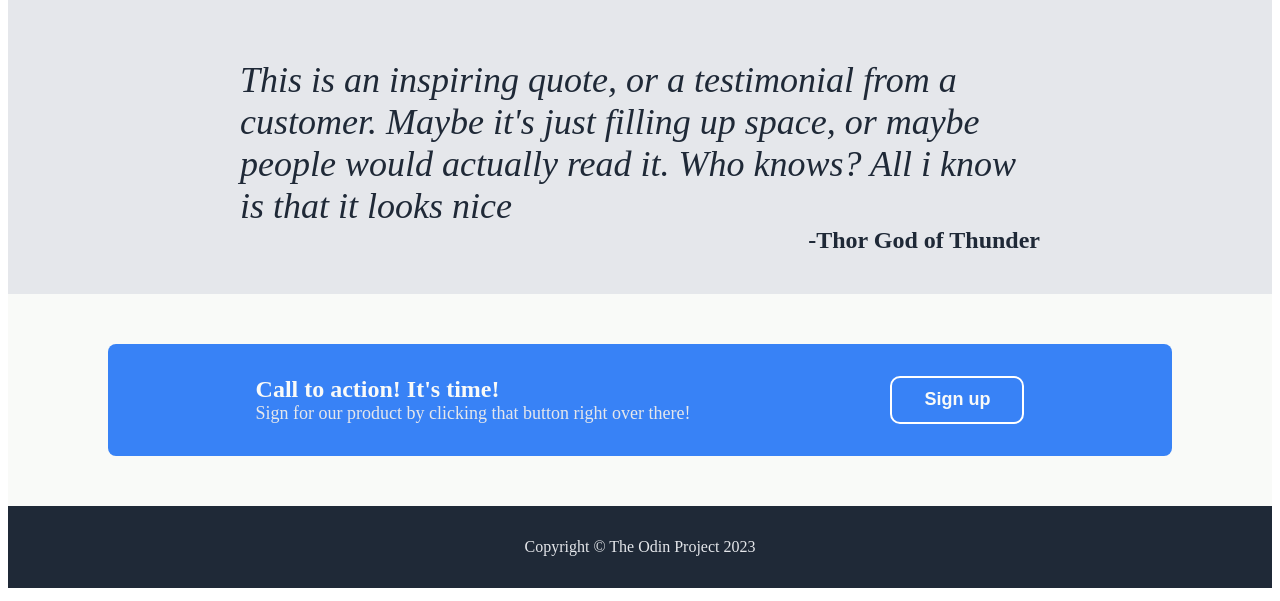
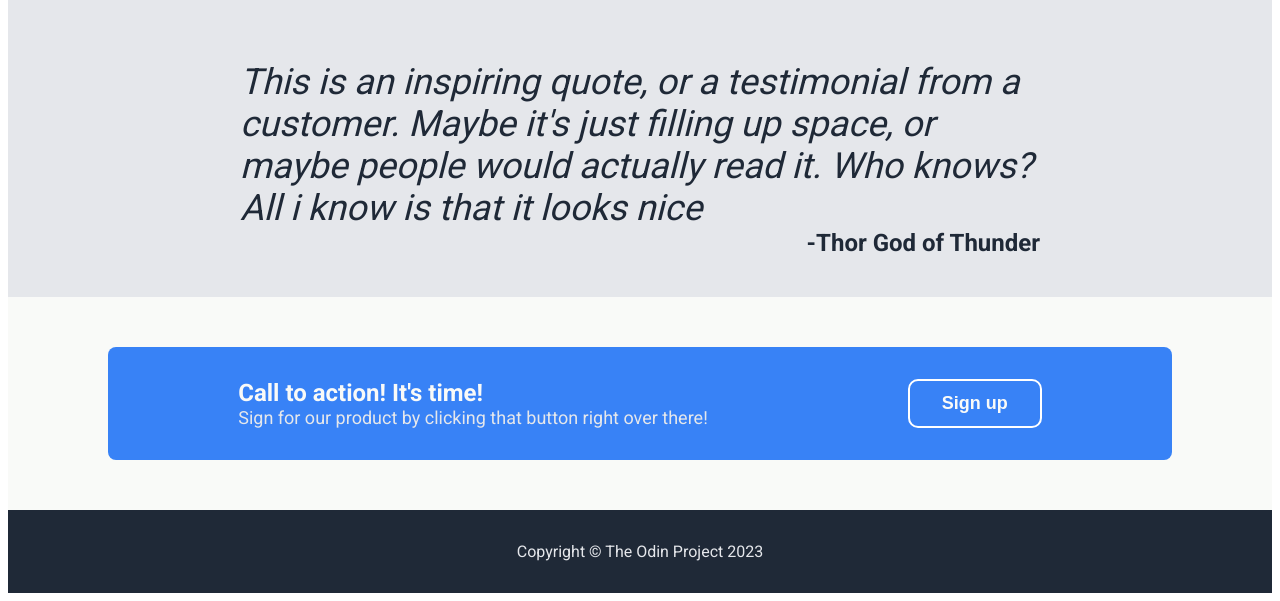
Before and after one commit to quduss/odin-landing-page, a plain HTML site: page index.html in a window 1280 px wide. Shown: the part 748-1349 px from the top of the page. Drawn offline with Linux system fonts and the light colour scheme.

Commit message:
Use Roboto

```diff
--- a/index.html
+++ b/index.html
@@ -50,7 +50,7 @@
     </div>
 
     <div class="quote-section">
-        <div class="quote">This is an inspiring quote, or a testimonial from a customer. Maybe it's just filling up space, or maybe people would actually read it. Who knows? All i know is that it looks nice
+        <div class="quote"><em>This is an inspiring quote, or a testimonial from a customer. Maybe it's just filling up space, or maybe people would actually read it. Who knows? All i know is that it looks nice</em>
         <div class="thor">-Thor God of Thunder</div>
         </div>
     </div>
--- a/style.css
+++ b/style.css
@@ -1,3 +1,9 @@
+@import url('https://fonts.googleapis.com/css2?family=Roboto:wght@400;700&display=swap');
+
+body {
+    font-family: Roboto, sans-serif;
+}
+
 ul {
     margin: 0;
     padding: 0;
@@ -86,7 +92,7 @@ font-style: normal;
     flex-direction: column;
     color: #1F2937;
     font-size: 36px;
-    font-style: italic;
+    /*font-style: italic;*/
 }
 .button {
     display: flex;
```
